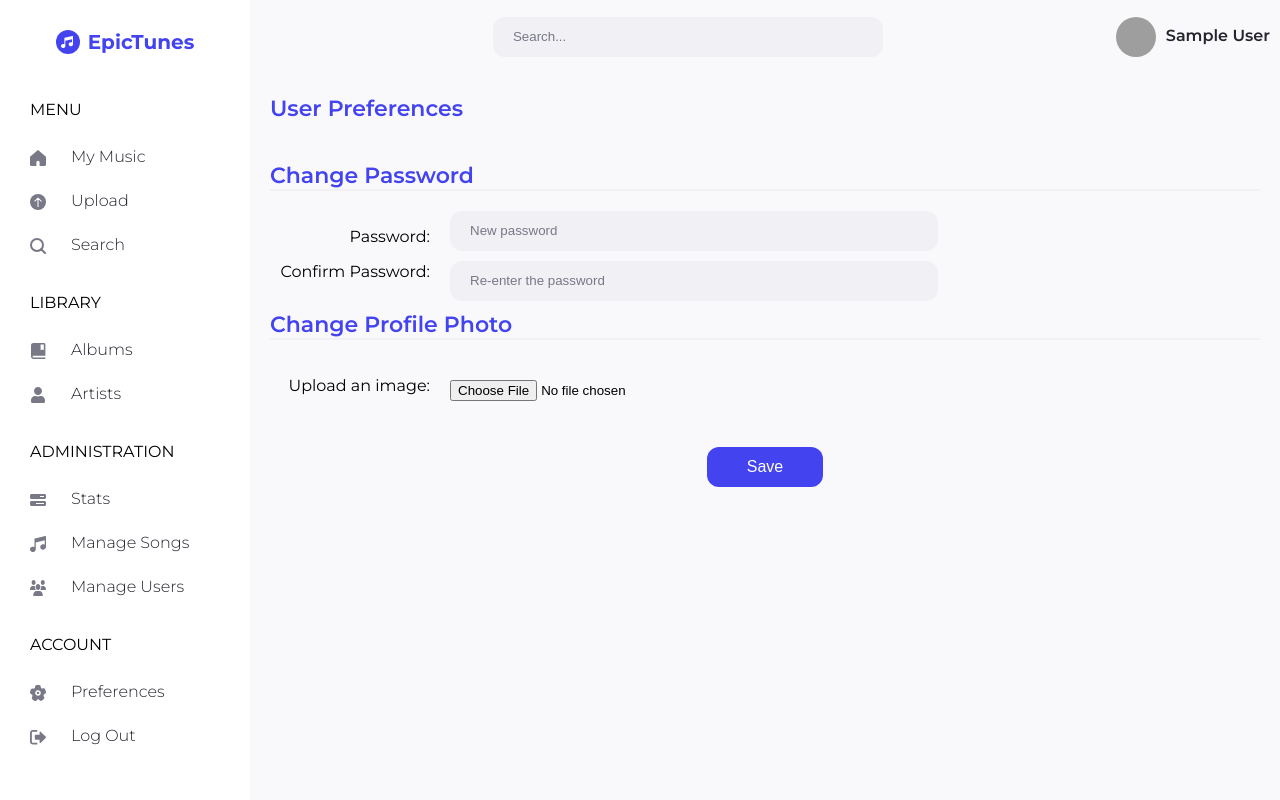
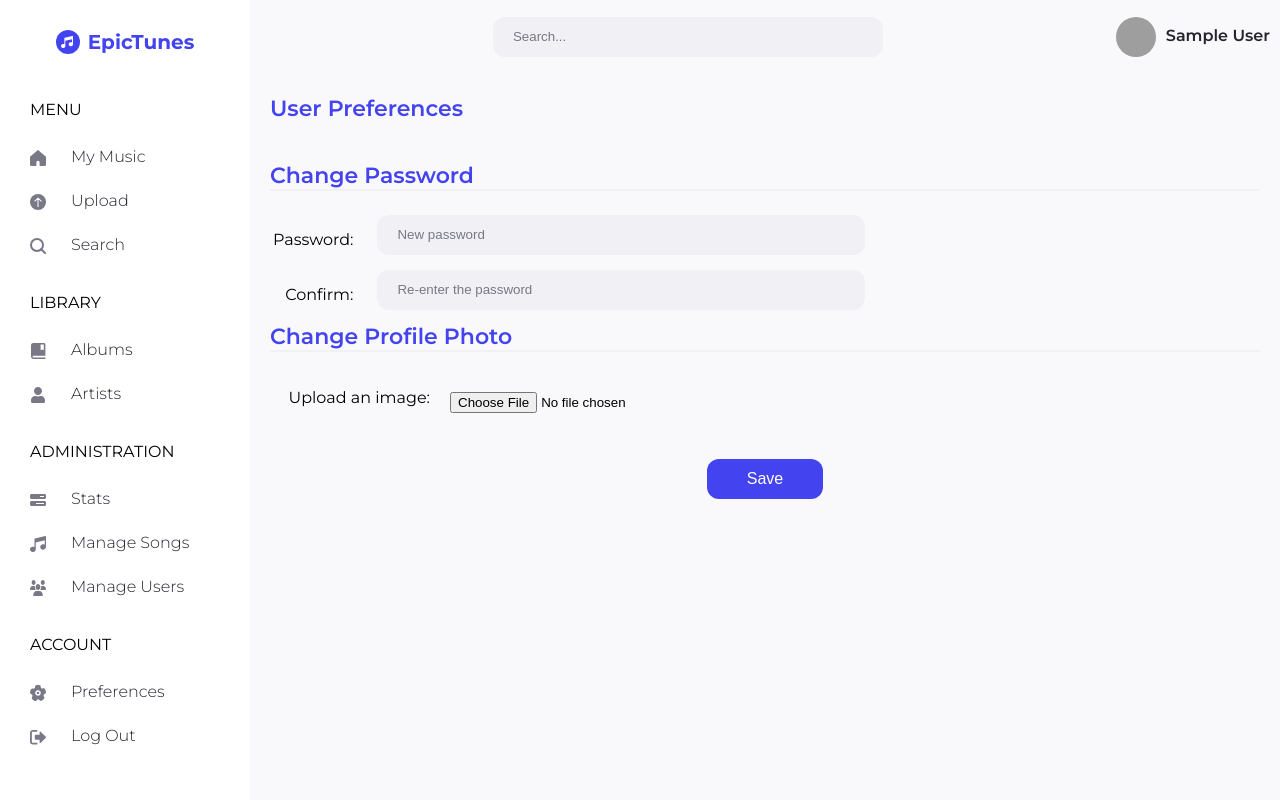
Before and after one commit to tzuntar/epictunes, a PHP site: page /user_settings.php in a window 1280 px wide. Run offline with PHP 8.4, Linux system fonts and the light colour scheme; the visitor is signed in with stand-in values (Sample User, id 1); data that the repository does not hold is empty; grey boxes are pictures that could not be loaded.

Commit message:
Fix the table in user_settings.php

```diff
--- a/user_settings.php
+++ b/user_settings.php
@@ -19,7 +19,8 @@ if (!empty($_FILES['profile_photo']['name'])) {
 //    global $top_level;
     $path = pathinfo($_FILES['profile_photo']['name']);
     $imageFile = $path['filename'] . '-' . uniqid() . '.' . $path['extension'];   // to avoid filename collisions
-    $uploadTarget = /*$top_level . */'./userdata/profile_pics/' . $imageFile;
+    $uploadTarget = /*$top_level . */
+        './userdata/profile_pics/' . $imageFile;
     if (move_uploaded_file($_FILES['profile_photo']['tmp_name'], $uploadTarget)
         && $user->update_profile_pic($uploadTarget))
         $_SESSION['profile_pic'] = $uploadTarget;
@@ -34,22 +35,20 @@ include_once 'include/sidebar.php' ?>
         <form class="margin-top-20" method="post" enctype="multipart/form-data">
             <h2 class="accent margin-lr-20 light-underline">Change Password</h2>
             <div class="grid-container user-edit-grid margin-top-20">
-                <div class="grid-col">
-                    <div class="grid-row">
-                        <p class="field-label">Password:</p>
-                    </div>
-                    <div class="grid-row">
-                        <p class="field-label">Confirm Password:</p>
-                    </div>
-                </div>
-                <div class="grid-col">
-                    <label>
-                        <input type="password" name="password" placeholder="New password"/>
-                    </label>
-                    <label>
-                        <input type="password" name="confirm_password" placeholder="Re-enter the password"/>
-                    </label>
-                </div>
+                <table class="edit-table">
+                    <tr>
+                        <td><p class="field-label">Password:</p></td>
+                        <td><label>
+                                <input type="password" name="password" placeholder="New password"/>
+                            </label></td>
+                    </tr>
+                    <tr>
+                        <td><p class="field-label">Confirm:</p></td>
+                        <td><label>
+                                <input type="password" name="confirm_password" placeholder="Re-enter the password"/>
+                            </label></td>
+                    </tr>
+                </table>
             </div>
 
             <h2 class="accent margin-lr-20 light-underline">Change Profile Photo</h2>
```
